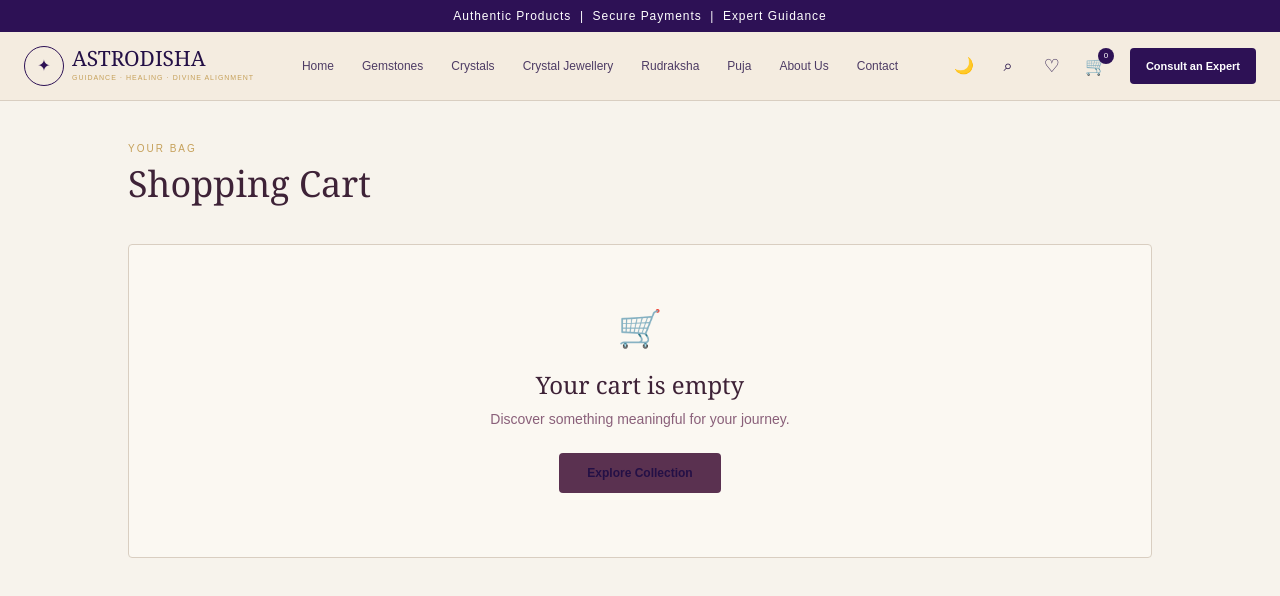
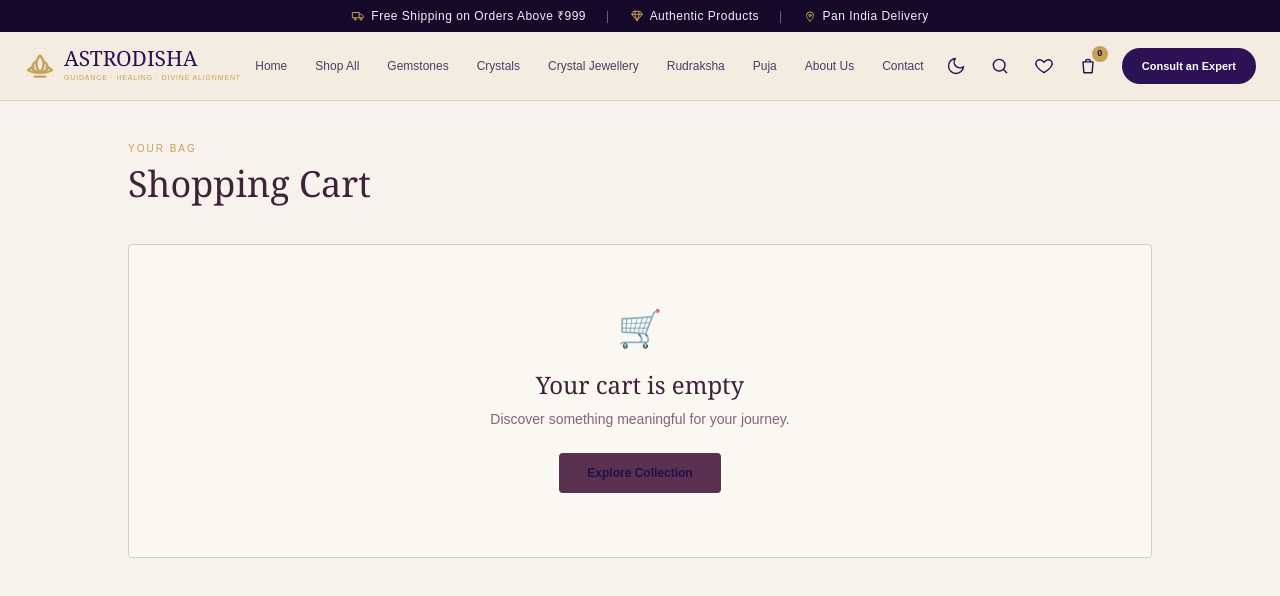
Before and after one commit to chavananand02340-wq/astrodisha-ecommerce, a Next.js app: page /cart in a window 1280 px wide. Shown: the top 596 px of the page. Built offline with nearby package versions, Linux system fonts and the light colour scheme.

Commit message:
Update Header.tsx

```diff
--- a/components/Header.tsx
+++ b/components/Header.tsx
@@ -6,8 +6,12 @@ import { useStore } from "./StoreProvider";
 import { createClient } from "@/utils/supabase/client";
 import { useTheme } from "./ThemeProvider";
 
+// Must match the free-shipping threshold in Supabase site_settings
+const FREE_SHIPPING_THRESHOLD = 999;
+
 const navigation = [
   { name: "Home", href: "/" },
+  { name: "Shop All", href: "/shop" },
   { name: "Gemstones", href: "/gemstones" },
   { name: "Crystals", href: "/crystals" },
   { name: "Crystal Jewellery", href: "/crystal-jewellery" },
@@ -24,6 +28,104 @@ type SearchResult = {
   price: number;
   categories: { name: string } | null;
 };
+
+/* ---------- Line icons ---------- */
+
+const ICON_PATHS: Record<string, React.ReactNode> = {
+  sun: (
+    <>
+      <circle cx="12" cy="12" r="4" />
+      <path d="M12 2v2M12 20v2M4.9 4.9l1.4 1.4M17.7 17.7l1.4 1.4M2 12h2M20 12h2M4.9 19.1l1.4-1.4M17.7 6.3l1.4-1.4" />
+    </>
+  ),
+  moon: <path d="M21 12.8A9 9 0 1 1 11.2 3a7 7 0 0 0 9.8 9.8z" />,
+  search: (
+    <>
+      <circle cx="11" cy="11" r="7" />
+      <path d="M20 20l-3.5-3.5" />
+    </>
+  ),
+  heart: (
+    <path d="M12 20s-7-4.4-9.2-8.6C1.2 8.2 3 4.8 6.4 4.5c2-.2 3.8.9 5.6 3 1.8-2.1 3.6-3.2 5.6-3 3.4.3 5.2 3.7 3.6 6.9C19 15.6 12 20 12 20z" />
+  ),
+  bag: (
+    <>
+      <path d="M6 7h12l-1 13H7L6 7z" />
+      <path d="M9 7a3 3 0 0 1 6 0" />
+    </>
+  ),
+  menu: <path d="M4 7h16M4 12h16M4 17h16" />,
+  close: <path d="M6 6l12 12M18 6L6 18" />,
+  truck: (
+    <>
+      <path d="M3 6h11v9H3z" />
+      <path d="M14 9h4l3 3v3h-7" />
+      <circle cx="7" cy="17.5" r="1.6" />
+      <circle cx="17" cy="17.5" r="1.6" />
+    </>
+  ),
+  gem: (
+    <>
+      <path d="M6.5 4h11L21 9l-9 11L3 9l3.5-5z" />
+      <path d="M3 9h18M9.5 4L8 9l4 11M14.5 4L16 9l-4 11" />
+    </>
+  ),
+  pin: (
+    <>
+      <path d="M12 21s-6-5.3-6-10a6 6 0 0 1 12 0c0 4.7-6 10-6 10z" />
+      <circle cx="12" cy="11" r="2" />
+    </>
+  ),
+  lotus: (
+    <>
+      <path d="M12 4c-1.8 2-2.7 4.2-2.7 6.5S10.2 15 12 17c1.8-2 2.7-4.2 2.7-6.5S13.8 6 12 4z" />
+      <path d="M12 17c-2.5-.3-4.6-1.5-6-3.5.3-2.3 1.5-4 3.4-5" />
+      <path d="M12 17c2.5-.3 4.6-1.5 6-3.5-.3-2.3-1.5-4-3.4-5" />
+      <path d="M12 17c-3.3.6-6.3-.1-9-2 1.2-1.3 2.6-2.1 4.2-2.4" />
+      <path d="M12 17c3.3.6 6.3-.1 9-2-1.2-1.3-2.6-2.1-4.2-2.4" />
+      <path d="M8 20h8" />
+    </>
+  ),
+};
+
+function Icon({
+  name,
+  className = "h-5 w-5",
+  color = "currentColor",
+}: {
+  name: keyof typeof ICON_PATHS;
+  className?: string;
+  color?: string;
+}) {
+  return (
+    <svg
+      viewBox="0 0 24 24"
+      className={className}
+      fill="none"
+      stroke={color}
+      strokeWidth={1.7}
+      strokeLinecap="round"
+      strokeLinejoin="round"
+      aria-hidden="true"
+    >
+      {ICON_PATHS[name]}
+    </svg>
+  );
+}
+
+function CountBadge({ count }: { count: number }) {
+  return (
+    <span
+      style={{ backgroundColor: "var(--astro-accent)", color: "#160828" }}
+      className="absolute -right-0.5 -top-0.5 flex h-4 min-w-4 items-center justify-center rounded-full px-1 text-[9px] font-semibold"
+    >
+      {count}
+    </span>
+  );
+}
+
+const iconButtonClass =
+  "relative flex h-9 w-9 items-center justify-center rounded-full transition hover:opacity-70";
 
 export default function Header() {
   const [menuOpen, setMenuOpen] = useState(false);
@@ -71,14 +173,32 @@ export default function Header() {
     return () => clearTimeout(timer);
   }, [search]);
 
+  const themeLabel = theme === "dark" ? "Switch to light theme" : "Switch to dark theme";
+  const themeIcon = theme === "dark" ? "sun" : "moon";
+
   return (
     <>
+      {/* ANNOUNCEMENT BAR — always dark cosmos */}
       <div
-        style={{ backgroundColor: "var(--astro-primary)", color: "var(--astro-primary-text)" }}
-        className="px-4 py-2 text-center text-[9px] tracking-[0.08em] sm:text-xs"
+        style={{ backgroundColor: "#160828", color: "#f4effb" }}
+        className="no-scrollbar overflow-x-auto px-4 py-2"
       >
-        Authentic Products&nbsp; | &nbsp;Secure Payments&nbsp; | &nbsp;Expert
-        Guidance
+        <div className="mx-auto flex w-max items-center gap-3 whitespace-nowrap text-[10px] tracking-[0.04em] sm:gap-5 sm:text-xs">
+          <span className="flex items-center gap-1.5">
+            <Icon name="truck" className="h-3.5 w-3.5" color="#c6a15b" />
+            Free Shipping on Orders Above ₹{FREE_SHIPPING_THRESHOLD.toLocaleString("en-IN")}
+          </span>
+          <span className="opacity-40">|</span>
+          <span className="flex items-center gap-1.5">
+            <Icon name="gem" className="h-3.5 w-3.5" color="#c6a15b" />
+            Authentic Products
+          </span>
+          <span className="opacity-40">|</span>
+          <span className="flex items-center gap-1.5">
+            <Icon name="pin" className="h-3.5 w-3.5" color="#c6a15b" />
+            Pan India Delivery
+          </span>
+        </div>
       </div>
 
       <header
@@ -90,17 +210,12 @@ export default function Header() {
       >
         <div className="mx-auto flex h-[68px] max-w-7xl items-center justify-between px-4 sm:px-6">
 
-          <Link href="/" className="flex items-center gap-2">
-            <div
-              style={{ borderColor: "var(--astro-primary)", color: "var(--astro-primary)" }}
-              className="flex h-10 w-10 items-center justify-center rounded-full border"
-            >
-              ✦
-            </div>
+          <Link href="/" className="flex min-w-0 items-center gap-2">
+            <Icon name="lotus" className="h-8 w-8 shrink-0" color="var(--astro-accent)" />
 
-            <div>
+            <div className="min-w-0">
               <div
-                style={{ color: "var(--astro-text)" }}
+                style={{ color: "var(--astro-primary)" }}
                 className="astro-serif text-[19px] leading-none sm:text-[21px]"
               >
                 ASTRODISHA
@@ -108,7 +223,7 @@ export default function Header() {
 
               <div
                 style={{ color: "var(--astro-accent)" }}
-                className="mt-1 text-[6px] tracking-[0.14em] sm:text-[7px]"
+                className="mt-1 whitespace-nowrap text-[6px] tracking-[0.12em] sm:text-[7px]"
               >
                 GUIDANCE · HEALING · DIVINE ALIGNMENT
               </div>
@@ -128,123 +243,91 @@ export default function Header() {
             ))}
           </nav>
 
-          <div className="hidden items-center gap-2 lg:flex">
+          {/* DESKTOP ICONS */}
+          <div style={{ color: "var(--astro-primary)" }} className="hidden items-center gap-2 lg:flex">
 
             <button
               type="button"
-              aria-label={theme === "dark" ? "Switch to light theme" : "Switch to dark theme"}
+              aria-label={themeLabel}
               onClick={toggleTheme}
-              style={{ color: "var(--astro-text)" }}
-              className="flex h-9 w-9 items-center justify-center rounded-full text-lg transition hover:opacity-70"
+              className={iconButtonClass}
             >
-              {theme === "dark" ? "☀️" : "🌙"}
+              <Icon name={themeIcon} />
             </button>
 
             <button
               type="button"
               aria-label="Open search"
               onClick={() => setSearchOpen((value) => !value)}
-              style={{ color: "var(--astro-text)" }}
-              className="flex h-9 w-9 items-center justify-center rounded-full text-lg transition hover:opacity-70"
+              className={iconButtonClass}
             >
-              ⌕
+              <Icon name="search" />
             </button>
 
             <Link
               href="/wishlist"
               aria-label={`Wishlist with ${wishlistCount} items`}
-              style={{ color: "var(--astro-text)" }}
-              className="relative flex h-9 w-9 items-center justify-center rounded-full text-lg transition hover:opacity-70"
+              className={iconButtonClass}
             >
-              ♡
-              {wishlistCount > 0 && (
-                <span
-                  style={{ backgroundColor: "var(--astro-primary)", color: "var(--astro-primary-text)" }}
-                  className="absolute right-0 top-0 flex h-4 w-4 items-center justify-center rounded-full text-[8px]"
-                >
-                  {wishlistCount}
-                </span>
-              )}
+              <Icon name="heart" />
+              {wishlistCount > 0 && <CountBadge count={wishlistCount} />}
             </Link>
 
             <Link
               href="/cart"
               aria-label={`Cart with ${cartCount} items`}
-              style={{ color: "var(--astro-text)" }}
-              className="relative flex h-9 w-9 items-center justify-center rounded-full text-lg transition hover:opacity-70"
+              className={iconButtonClass}
             >
-              🛒
-
-              <span
-                style={{ backgroundColor: "var(--astro-primary)", color: "var(--astro-primary-text)" }}
-                className="absolute right-0 top-0 flex h-4 w-4 items-center justify-center rounded-full text-[8px]"
-              >
-                {cartCount}
-              </span>
+              <Icon name="bag" />
+              <CountBadge count={cartCount} />
             </Link>
 
             <Link
               href="/consult"
               style={{ backgroundColor: "var(--astro-primary)", color: "var(--astro-primary-text)" }}
-              className="ml-2 rounded-sm px-4 py-2.5 text-[11px] font-semibold transition hover:opacity-90"
+              className="ml-2 rounded-full px-5 py-2.5 text-[11px] font-semibold transition hover:opacity-90"
             >
               Consult an Expert
             </Link>
           </div>
 
-          <div className="flex items-center gap-1 lg:hidden">
+          {/* MOBILE ICONS */}
+          <div style={{ color: "var(--astro-primary)" }} className="flex shrink-0 items-center gap-0.5 lg:hidden">
 
             <button
               type="button"
-              aria-label={theme === "dark" ? "Switch to light theme" : "Switch to dark theme"}
+              aria-label={themeLabel}
               onClick={toggleTheme}
-              style={{ color: "var(--astro-text)" }}
-              className="flex h-9 w-9 items-center justify-center rounded-full text-lg"
+              className={iconButtonClass}
             >
-              {theme === "dark" ? "☀️" : "🌙"}
+              <Icon name={themeIcon} />
             </button>
 
             <button
               type="button"
               aria-label="Open search"
               onClick={() => setSearchOpen((value) => !value)}
-              style={{ color: "var(--astro-text)" }}
-              className="flex h-9 w-9 items-center justify-center rounded-full text-lg"
+              className={iconButtonClass}
             >
-              ⌕
+              <Icon name="search" />
             </button>
 
             <Link
               href="/wishlist"
               aria-label="Wishlist"
-              style={{ color: "var(--astro-text)" }}
-              className="relative flex h-9 w-9 items-center justify-center rounded-full text-lg"
+              className={iconButtonClass}
             >
-              ♡
-              {wishlistCount > 0 && (
-                <span
-                  style={{ backgroundColor: "var(--astro-primary)", color: "var(--astro-primary-text)" }}
-                  className="absolute right-0 top-0 flex h-4 w-4 items-center justify-center rounded-full text-[8px]"
-                >
-                  {wishlistCount}
-                </span>
-              )}
+              <Icon name="heart" />
+              {wishlistCount > 0 && <CountBadge count={wishlistCount} />}
             </Link>
 
             <Link
               href="/cart"
               aria-label="Cart"
-              style={{ color: "var(--astro-text)" }}
-              className="relative flex h-9 w-9 items-center justify-center rounded-full text-lg"
+              className={iconButtonClass}
             >
-              🛒
-
-              <span
-                style={{ backgroundColor: "var(--astro-primary)", color: "var(--astro-primary-text)" }}
-                className="absolute right-0 top-0 flex h-4 w-4 items-center justify-center rounded-full text-[8px]"
-              >
-                {cartCount}
-              </span>
+              <Icon name="bag" />
+              <CountBadge count={cartCount} />
             </Link>
 
             <button
@@ -252,10 +335,9 @@ export default function Header() {
               aria-label={menuOpen ? "Close menu" : "Open menu"}
               aria-expanded={menuOpen}
               onClick={() => setMenuOpen((value) => !value)}
-              style={{ color: "var(--astro-text)" }}
-              className="ml-1 flex h-9 w-9 items-center justify-center rounded-full text-xl"
+              className={iconButtonClass}
             >
-              {menuOpen ? "×" : "☰"}
+              <Icon name={menuOpen ? "close" : "menu"} className="h-6 w-6" />
             </button>
           </div>
         </div>
@@ -268,9 +350,11 @@ export default function Header() {
             <div className="mx-auto max-w-3xl">
               <div
                 style={{ borderColor: "var(--astro-border)", backgroundColor: "var(--astro-bg)" }}
-                className="flex items-center gap-3 rounded-sm border px-4"
+                className="flex items-center gap-3 rounded-full border px-4"
               >
-                <span style={{ color: "var(--astro-mauve)" }} className="text-lg">⌕</span>
+                <span style={{ color: "var(--astro-mauve)" }}>
+                  <Icon name="search" className="h-4 w-4" />
+                </span>
 
                 <input
                   autoFocus
@@ -287,7 +371,7 @@ export default function Header() {
               {search.trim() && (
                 <div
                   style={{ borderColor: "var(--astro-border)", backgroundColor: "var(--astro-bg)" }}
-                  className="mt-3 overflow-hidden rounded-sm border"
+                  className="mt-3 overflow-hidden rounded-xl border"
                 >
                   {searching ? (
                     <p style={{ color: "var(--astro-mauve)" }} className="px-4 py-5 text-center text-sm">
@@ -352,7 +436,7 @@ export default function Header() {
                 href="/consult"
                 onClick={() => setMenuOpen(false)}
                 style={{ backgroundColor: "var(--astro-primary)", color: "var(--astro-primary-text)" }}
-                className="mt-5 rounded-sm px-5 py-3.5 text-center text-sm font-semibold"
+                className="mt-5 rounded-full px-5 py-3.5 text-center text-sm font-semibold"
               >
                 Consult an Expert
               </Link>
@@ -362,4 +446,4 @@ export default function Header() {
       </header>
     </>
   );
-            }
+}
```
